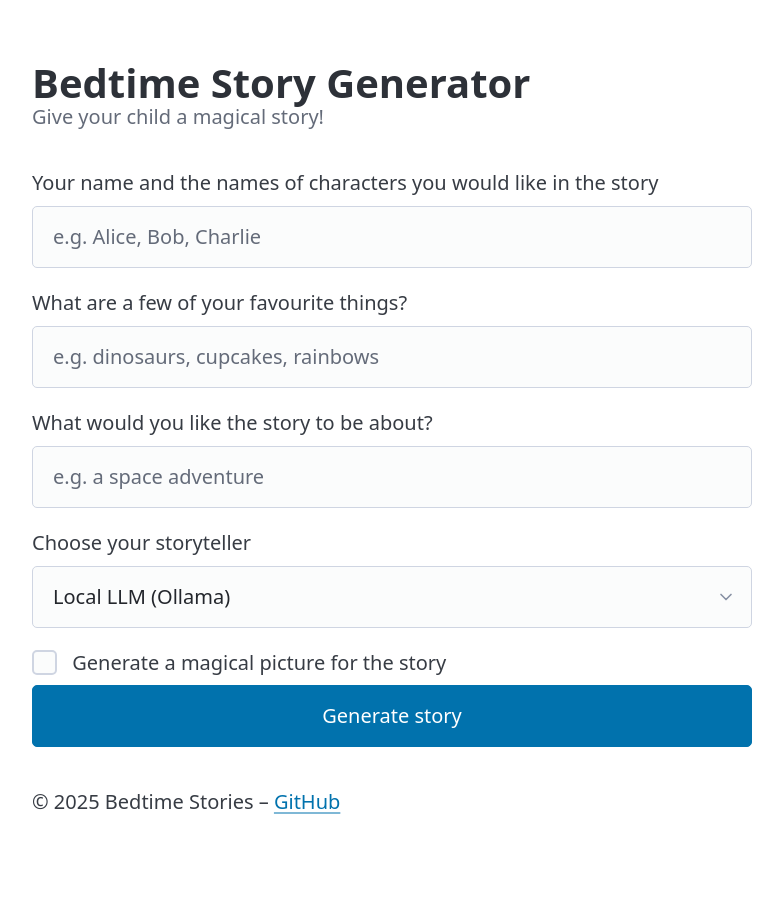
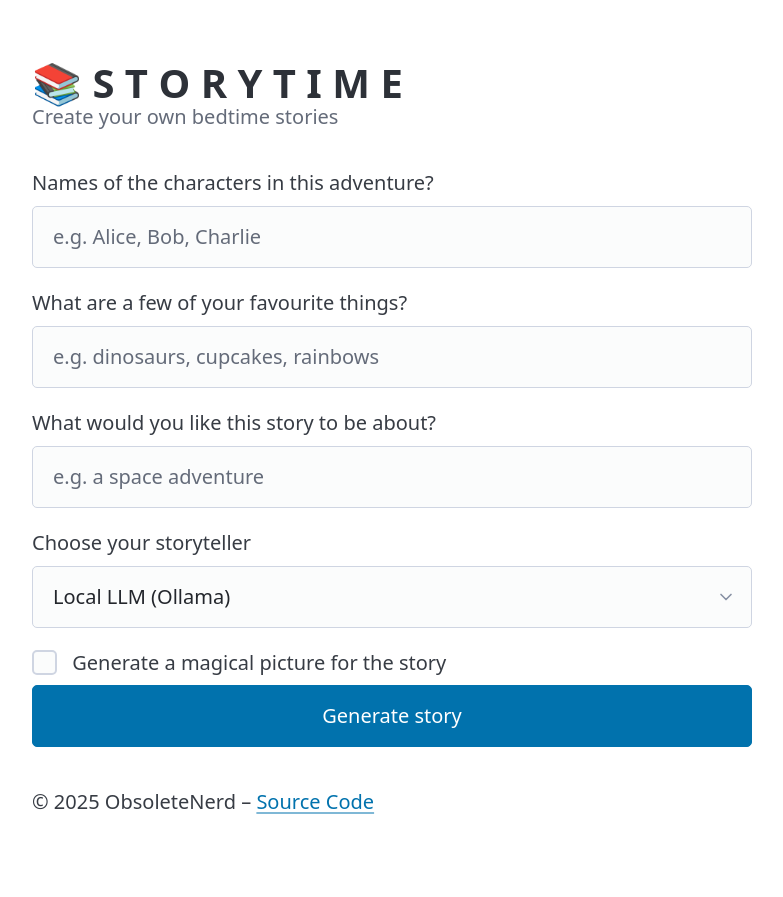
Before and after one commit to obsoletenerd/Storytime, a Flask app: page / in a window 1280 px wide. Shown: the whole page, without its empty margins (248-1031 px from the left). Run offline with Flask 3, Linux system fonts and the light colour scheme; data that the repository does not hold is empty; some libraries are stand-ins or nearby versions.

Commit message:
Tweaked some templates

```diff
--- a/templates/base.html
+++ b/templates/base.html
@@ -19,8 +19,8 @@
     <body>
         <header>
             <hgroup>
-                <h1>Bedtime Story Generator</h1>
-                <h2>Give your child a magical story!</h2>
+                <h1>📚 S T O R Y T I M E</h1>
+                <h2>Create your own bedtime stories</h2>
             </hgroup>
         </header>
 
@@ -28,8 +28,10 @@
 
         <footer>
             <p>
-                © 2025 Bedtime Stories –
-                <a href="https://github.com/yourname">GitHub</a>
+                © 2025 ObsoleteNerd –
+                <a href="https://github.com/obsoletenerd/Storytime"
+                    >Source Code</a
+                >
             </p>
         </footer>
     </body>
--- a/templates/index.html
+++ b/templates/index.html
@@ -1,10 +1,7 @@
 {% extends "base.html" %} {% block title %}Home – Bedtime Story{% endblock %} {%
 block content %}
 <form action="{{ url_for('start') }}" method="post">
-    <label for="names"
-        >Your name and the names of characters you would like in the
-        story</label
-    >
+    <label for="names">Names of the characters in this adventure?</label>
     <input
         type="text"
         id="names"
@@ -22,7 +19,7 @@ block content %}
         required
     />
 
-    <label for="topic">What would you like the story to be about?</label>
+    <label for="topic">What would you like this story to be about?</label>
     <input
         type="text"
         id="topic"
--- a/templates/result.html
+++ b/templates/result.html
@@ -1,7 +1,7 @@
 {% extends "base.html" %} {% block title %}Your bedtime story{% endblock %} {%
 block content %}
 <article>
-    <h2>Your story for bedtime</h2>
+    <h2>Here is your story!</h2>
     <pre style="white-space: pre-wrap">{{ story }}</pre>
 
     {% if generate_image %}
```
